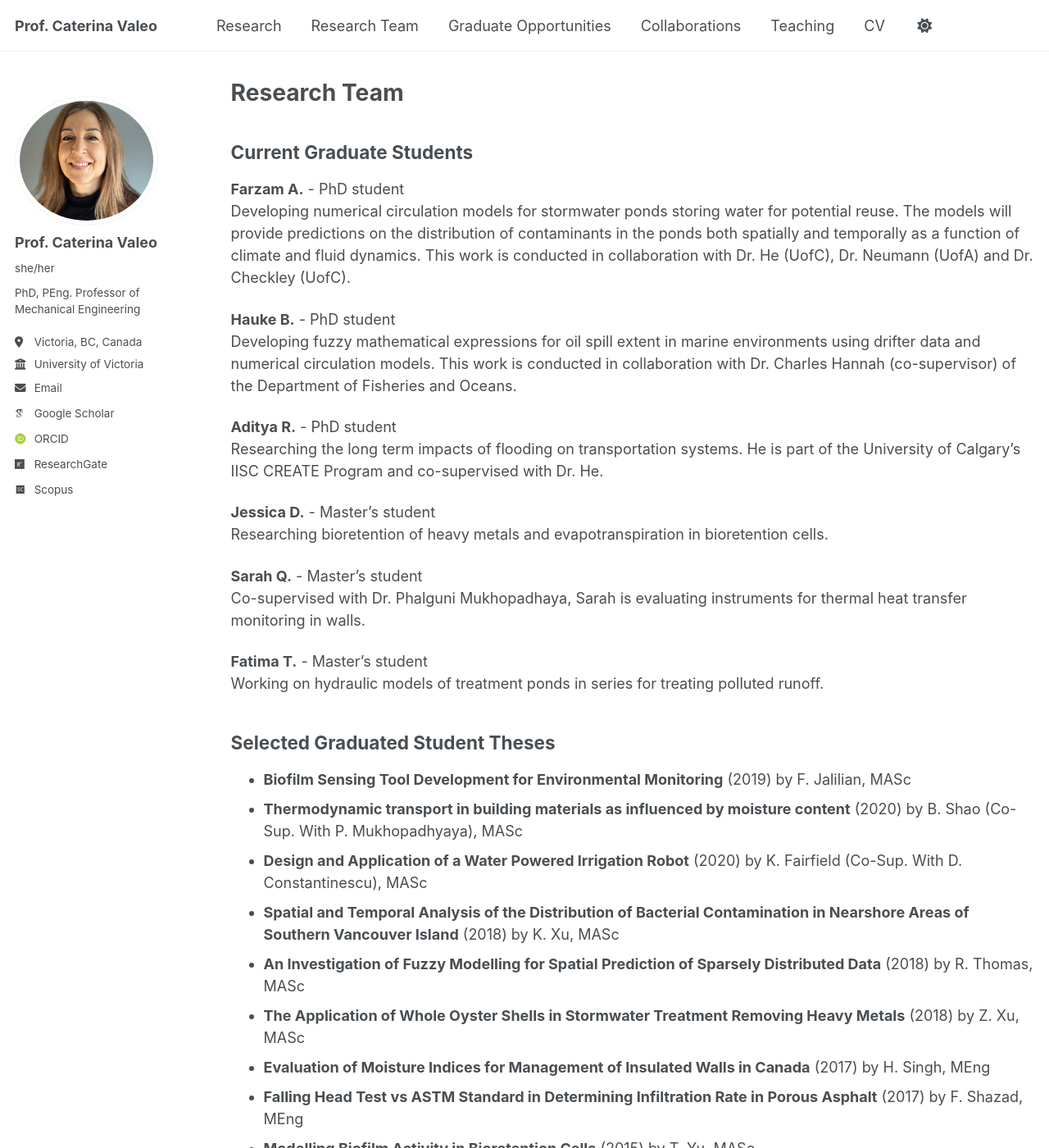
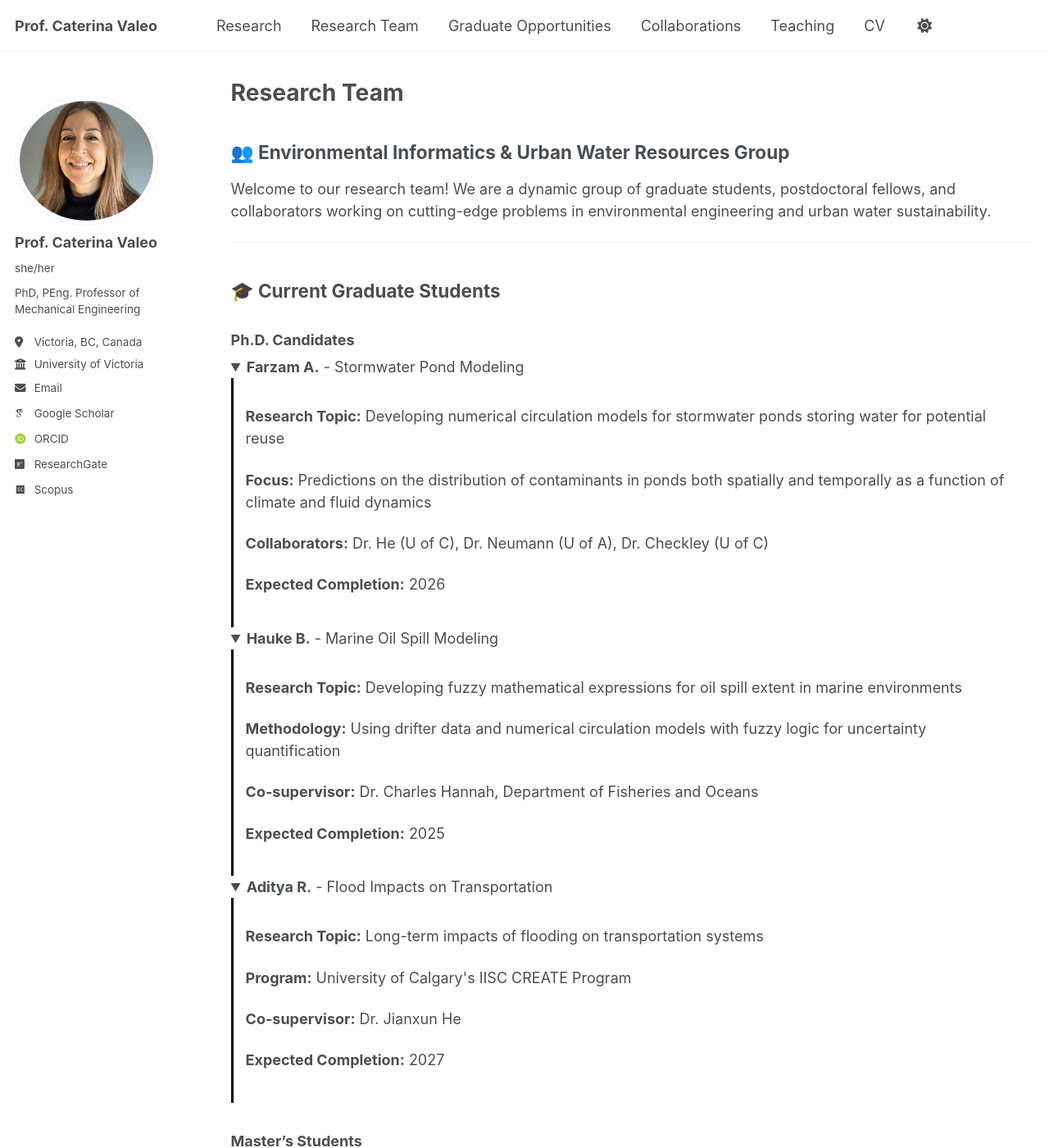
Before and after one commit to hoz666/CV, a Jekyll site: the page built from _pages/research-team.md, in a window 1280 px wide and 1400 px high. Shown: the whole window at 82% size. Built offline with Jekyll 4.4.1, drawn with Linux system fonts in a browser that asks for light colours; some web fonts are replaced; a script that is not in the unit is left out; some of the changed text lies outside the part shown.

Commit message:
Enhance Research Team page with detailed student info, alumni success stories, lab facilities

```diff
--- a/_pages/research-team.md
+++ b/_pages/research-team.md
@@ -5,59 +5,232 @@
 author_profile: true
 ---
 
-## Current Graduate Students
+## 👥 Environmental Informatics & Urban Water Resources Group
 
-**Farzam A.** - PhD student
-Developing numerical circulation models for stormwater ponds storing water for potential reuse. The models will provide predictions on the distribution of contaminants in the ponds both spatially and temporally as a function of climate and fluid dynamics. This work is conducted in collaboration with Dr. He (UofC), Dr. Neumann (UofA) and Dr. Checkley (UofC).
+Welcome to our research team! We are a dynamic group of graduate students, postdoctoral fellows, and collaborators working on cutting-edge problems in environmental engineering and urban water sustainability.
 
-**Hauke B.** - PhD student
-Developing fuzzy mathematical expressions for oil spill extent in marine environments using drifter data and numerical circulation models. This work is conducted in collaboration with Dr. Charles Hannah (co-supervisor) of the Department of Fisheries and Oceans.
+---
 
-**Aditya R.** - PhD student
-Researching the long term impacts of flooding on transportation systems. He is part of the University of Calgary's IISC CREATE Program and co-supervised with Dr. He.
+## 🎓 Current Graduate Students
 
-**Jessica D.** - Master's student
-Researching bioretention of heavy metals and evapotranspiration in bioretention cells.
+### **Ph.D. Candidates**
 
-**Sarah Q.** - Master's student
-Co-supervised with Dr. Phalguni Mukhopadhaya, Sarah is evaluating instruments for thermal heat transfer monitoring in walls.
+<details open>
+<summary><strong>Farzam A.</strong> - Stormwater Pond Modeling</summary>
+<div style="padding: 15px; border-left: 3px solid #000;">
+<p><strong>Research Topic:</strong> Developing numerical circulation models for stormwater ponds storing water for potential reuse</p>
+<p><strong>Focus:</strong> Predictions on the distribution of contaminants in ponds both spatially and temporally as a function of climate and fluid dynamics</p>
+<p><strong>Collaborators:</strong> Dr. He (U of C), Dr. Neumann (U of A), Dr. Checkley (U of C)</p>
+<p><strong>Expected Completion:</strong> 2026</p>
+</div>
+</details>
 
-**Fatima T.** - Master's student
-Working on hydraulic models of treatment ponds in series for treating polluted runoff.
+<details open>
+<summary><strong>Hauke B.</strong> - Marine Oil Spill Modeling</summary>
+<div style="padding: 15px; border-left: 3px solid #000;">
+<p><strong>Research Topic:</strong> Developing fuzzy mathematical expressions for oil spill extent in marine environments</p>
+<p><strong>Methodology:</strong> Using drifter data and numerical circulation models with fuzzy logic for uncertainty quantification</p>
+<p><strong>Co-supervisor:</strong> Dr. Charles Hannah, Department of Fisheries and Oceans</p>
+<p><strong>Expected Completion:</strong> 2025</p>
+</div>
+</details>
 
-## Selected Graduated Student Theses
+<details open>
+<summary><strong>Aditya R.</strong> - Flood Impacts on Transportation</summary>
+<div style="padding: 15px; border-left: 3px solid #000;">
+<p><strong>Research Topic:</strong> Long-term impacts of flooding on transportation systems</p>
+<p><strong>Program:</strong> University of Calgary's IISC CREATE Program</p>
+<p><strong>Co-supervisor:</strong> Dr. Jianxun He</p>
+<p><strong>Expected Completion:</strong> 2027</p>
+</div>
+</details>
 
-- **Biofilm Sensing Tool Development for Environmental Monitoring** (2019) by F. Jalilian, MASc
-- **Thermodynamic transport in building materials as influenced by moisture content** (2020) by B. Shao (Co-Sup. With P. Mukhopadhyaya), MASc
-- **Design and Application of a Water Powered Irrigation Robot** (2020) by K. Fairfield (Co-Sup. With D. Constantinescu), MASc
-- **Spatial and Temporal Analysis of the Distribution of Bacterial Contamination in Nearshore Areas of Southern Vancouver Island** (2018) by K. Xu, MASc
-- **An Investigation of Fuzzy Modelling for Spatial Prediction of Sparsely Distributed Data** (2018) by R. Thomas, MASc
-- **The Application of Whole Oyster Shells in Stormwater Treatment Removing Heavy Metals** (2018) by Z. Xu, MASc
-- **Evaluation of Moisture Indices for Management of Insulated Walls in Canada** (2017) by H. Singh, MEng
-- **Falling Head Test vs ASTM Standard in Determining Infiltration Rate in Porous Asphalt** (2017) by F. Shazad, MEng
-- **Modelling Biofilm Activity in Bioretention Cells** (2015) by T. Yu, MASc
-- **Environmental Modelling and Prediction using Fuzzy Numbers** (2015) by U.T. Khan, PhD
-- **Modeling Permeable Pavements** (2015) by J. Huang, PhD
-- **Duff Moisture Modeling** (2010) by L.D. Raaflaub, PhD
-- **Bioretention Cell Efficacy in Cold Climates** (2010) by U. Khan, MASc
-- **Mitigation of Flash Flooding in Arid Regions** (2009) by G. Al-Rawas, PhD
-- **Stormwater Recycling** (2009) by J. He, PhD
-- **Modelling Aquatic Vegetation and Dissolved Oxygen in the Bow River, Alberta** (2007) by K. Robinson, MASc
-- **Improved Techniques for Measuring and Estimating Scaling Factors Used to Aggregate Forest Transpiration** (2007) by M.R. Quinonez-Pinon, PhD
-- **Remote Estimation of Leaf Area Index in Forested Ecosystem** (2005) by D.M. McAllister, MASc
-- **Physically Based Modelling for Improved Flood Prediction in the Elbow River Watershed** (2004) by Z. Xiang, MASc
-- **Snow Mapping Using MODIS Data** (2004) by S.M.K. Poon, MASc
-- **Urban Snow Hydrology and Modelling** (2003) by C.L.I. Ho, MASc
-- **Hydrological Modelling in the Northern Boreal Forest** (2003) by M.E.J. St. Laurent, MASc
+### **Master's Students**
 
-## Key Collaborators
+<details open>
+<summary><strong>Jessica D.</strong> - Bioretention Systems</summary>
+<div style="padding: 15px; border-left: 3px solid #000;">
+<p><strong>Research Topic:</strong> Bioretention of heavy metals and evapotranspiration in bioretention cells</p>
+<p><strong>Focus:</strong> Performance optimization of green infrastructure for stormwater treatment</p>
+<p><strong>Expected Completion:</strong> 2025</p>
+</div>
+</details>
 
-- [Dr. Angus Chu](https://profiles.ucalgary.ca/angus-chu) - University of Calgary
-- [Dr. Jianxun (Jennifer) He](https://profiles.ucalgary.ca/jianxun-he) - University of Calgary
-- [Dr. Rishi Gupta](https://www.uvic.ca/research/centres/caer/people/home/faculty/guptar.php) - University of Victoria
-- [Dr. Rustom Bhiladvala](https://www.uvic.ca/engineering/mechanical/people/home/faculty/bhiladv.php) - University of Victoria
-- [Dr. Cathryn Ryan](https://profiles.ucalgary.ca/cathryn-ryan) - University of Calgary
-- [Dr. Norman Neumann](https://apps.ualberta.ca/directory/person/neumann) - University of Alberta
-- [Dr. Sylvia Checkley](https://vet.ucalgary.ca/contact-us/faculty/sylvia-checkley) - University of Calgary
-- Dr. Usman Khan - University of Calgary
-- Dr. Charles Hannah - Department of Fisheries and Oceans
+<details open>
+<summary><strong>Sarah Q.</strong> - Building Thermal Performance</summary>
+<div style="padding: 15px; border-left: 3px solid #000;">
+<p><strong>Research Topic:</strong> Evaluating instruments for thermal heat transfer monitoring in walls</p>
+<p><strong>Co-supervisor:</strong> Dr. Phalguni Mukhopadhyaya</p>
+<p><strong>Expected Completion:</strong> 2025</p>
+</div>
+</details>
+
+<details open>
+<summary><strong>Fatima T.</strong> - Stormwater Treatment Ponds</summary>
+<div style="padding: 15px; border-left: 3px solid #000;">
+<p><strong>Research Topic:</strong> Hydraulic models of treatment ponds in series for treating polluted runoff</p>
+<p><strong>Focus:</strong> Optimization of pond configuration and design parameters</p>
+<p><strong>Expected Completion:</strong> 2026</p>
+</div>
+</details>
+
+---
+
+## 🏆 Graduate Student Achievements
+
+Our students regularly receive recognition for their excellent research:
+
+- **Best Paper Awards** at CSCE and ISEIS conferences
+- **NSERC Scholarships** (CGS-M, CGS-D, PGS-D)
+- **UVic Graduate Fellowships**
+- **Publications** in top-tier journals (Environmental Science & Technology, Water Research, Journal of Hydrology)
+- **Conference Presentations** at international venues
+
+---
+
+## 🎓 Alumni Success Stories
+
+### **Recent Ph.D. Graduates (2015-2024)**
+
+Our Ph.D. graduates have gone on to successful careers in academia, government, and industry:
+
+- **Tenure-track faculty positions** at universities in Canada and internationally
+- **Senior research scientists** at government labs (Environment Canada, DFO)
+- **Lead engineers** at major environmental consulting firms
+- **Industry leaders** in water technology companies
+
+### **Selected Recent Theses**
+
+**Ph.D. Dissertations:**
+- **Usman T. Khan** (2015) - "Environmental Modelling and Prediction using Fuzzy Numbers"
+  *Now: Associate Professor, U of C*
+
+- **Jiping Huang** (2015) - "Modeling Permeable Pavements"
+  *Now: Senior Engineer, AECOM*
+
+- **Jianxun He** (2009) - "Stormwater Recycling"
+  *Now: Associate Professor, U of C*
+
+- **Maria R. Quinonez-Pinon** (2007) - "Improved Techniques for Measuring and Estimating Scaling Factors Used to Aggregate Forest Transpiration"
+  *Now: Research Scientist, Environment Canada*
+
+**Master's Theses (Recent):**
+- **Farshad Jalilian** (2019) - "Biofilm Sensing Tool Development for Environmental Monitoring"
+- **Bo Shao** (2020) - "Thermodynamic transport in building materials as influenced by moisture content"
+- **Kyle Fairfield** (2020) - "Design and Application of a Water Powered Irrigation Robot"
+- **Kai Xu** (2018) - "Spatial and Temporal Analysis of the Distribution of Bacterial Contamination in Nearshore Areas of Southern Vancouver Island"
+- **Ryan Thomas** (2018) - "An Investigation of Fuzzy Modelling for Spatial Prediction of Sparsely Distributed Data"
+- **Zhonghao Xu** (2018) - "The Application of Whole Oyster Shells in Stormwater Treatment Removing Heavy Metals"
+
+### **Complete Alumni List (25+ Graduates)**
+
+Our group has graduated **15+ Ph.D.** and **20+ Master's** students since 2000. View the [complete list of theses](/research-team/#all-graduates).
+
+---
+
+## 🤝 Key Research Collaborators
+
+### **University of Victoria**
+- [Dr. Rishi Gupta](https://www.uvic.ca/research/centres/caer/people/home/faculty/guptar.php) - Civil Engineering, sustainable construction materials
+- [Dr. Rustom Bhiladvala](https://www.uvic.ca/engineering/mechanical/people/home/faculty/bhiladv.php) - Mechanical Engineering, sensor development
+- [Dr. Phalguni Mukhopadhyaya](https://www.uvic.ca/engineering/civil/people/faculty/home/mukhopadhyayap.php) - Civil Engineering, building science
+
+### **University of Calgary**
+- [Dr. Angus Chu](https://profiles.ucalgary.ca/angus-chu) - Civil Engineering, water treatment technologies
+- [Dr. Jianxun (Jennifer) He](https://profiles.ucalgary.ca/jianxun-he) - Civil Engineering, urban hydrology
+- [Dr. Cathryn Ryan](https://profiles.ucalgary.ca/cathryn-ryan) - Civil Engineering, water quality
+- Dr. Usman Khan - Civil Engineering, environmental informatics
+
+### **Other Universities**
+- [Dr. Norman Neumann](https://apps.ualberta.ca/directory/person/neumann) - University of Alberta, microbiology
+- [Dr. Sylvia Checkley](https://vet.ucalgary.ca/contact-us/faculty/sylvia-checkley) - University of Calgary, public health
+
+### **Government & Industry**
+- **Dr. Charles Hannah** - Department of Fisheries and Oceans, ocean circulation modeling
+- **City of Vancouver** - Urban forestry and green infrastructure
+- **City of Victoria** - Stormwater management planning
+- **Pacific Institute for Climate Solutions** - Climate adaptation research
+
+---
+
+## 🔬 Lab Facilities & Resources
+
+### **Environmental Hydraulics Laboratory**
+- Stormwater treatment system testing
+- Permeable pavement performance evaluation
+- Water quality analysis equipment
+
+### **Field Equipment**
+- Flow monitoring instruments
+- Water quality sensors
+- Meteorological stations
+- Soil moisture probes
+
+### **Computational Resources**
+- High-performance computing cluster
+- SWMM/PCSWMM modeling software
+- GIS and remote sensing tools
+- Python, MATLAB, R programming environments
+
+---
+
+## 🌟 Join Our Team!
+
+We are always looking for motivated students! See our [Graduate Opportunities](/graduate-opportunities/) page for:
+- Available positions
+- Funding information
+- Application requirements
+- How to apply
+
+---
+
+## 📬 Contact
+
+**Dr. Caterina Valeo**
+Professor, Mechanical Engineering
+University of Victoria
+📧 [valeo@uvic.ca](mailto:valeo@uvic.ca)
+
+**Lab Location:**
+Engineering Office Wing (EOW)
+University of Victoria
+Victoria, BC, Canada
+
+---
+
+<details id="all-graduates">
+<summary><strong>📚 Complete List of Graduated Students</strong></summary>
+<div style="padding: 20px;">
+
+### Ph.D. Graduates
+1. **Usman T. Khan** (2015) - Environmental Modelling and Prediction using Fuzzy Numbers
+2. **Jiping Huang** (2015) - Modeling Permeable Pavements
+3. **Leonardo D. Raaflaub** (2010) - Duff Moisture Modeling
+4. **Jianxun He** (2009) - Stormwater Recycling
+5. **Ghazi Al-Rawas** (2009) - Mitigation of Flash Flooding in Arid Regions
+6. **Maria R. Quinonez-Pinon** (2007) - Improved Techniques for Measuring and Estimating Scaling Factors Used to Aggregate Forest Transpiration
+7. *+ 8 additional Ph.D. graduates*
+
+### Master's Graduates (Recent)
+1. **Farshad Jalilian** (2019) - Biofilm Sensing Tool Development for Environmental Monitoring
+2. **Bo Shao** (2020) - Thermodynamic transport in building materials
+3. **Kyle Fairfield** (2020) - Design and Application of a Water Powered Irrigation Robot
+4. **Kai Xu** (2018) - Spatial and Temporal Analysis of Bacterial Contamination
+5. **Ryan Thomas** (2018) - Fuzzy Modelling for Spatial Prediction
+6. **Zhonghao Xu** (2018) - Application of Whole Oyster Shells in Stormwater Treatment
+7. **Harleen Singh** (2017) - Evaluation of Moisture Indices for Insulated Walls
+8. **Faiza Shazad** (2017) - Falling Head Test vs ASTM Standard
+9. **Tingting Yu** (2015) - Modelling Biofilm Activity in Bioretention Cells
+10. **Usman Khan** (2010) - Bioretention Cell Efficacy in Cold Climates
+11. **Kimberly Robinson** (2007) - Modelling Aquatic Vegetation and Dissolved Oxygen
+12. **David M. McAllister** (2005) - Remote Estimation of Leaf Area Index
+13. **Zhu Xiang** (2004) - Physically Based Modelling for Improved Flood Prediction
+14. **Simon M.K. Poon** (2004) - Snow Mapping Using MODIS Data
+15. **Catherine L.I. Ho** (2003) - Urban Snow Hydrology and Modelling
+16. **Michael E.J. St. Laurent** (2003) - Hydrological Modelling in the Northern Boreal Forest
+17. *+ Additional Master's graduates*
+
+**Total:** 15+ Ph.D., 20+ Master's graduates
+
+</div>
+</details>
```
